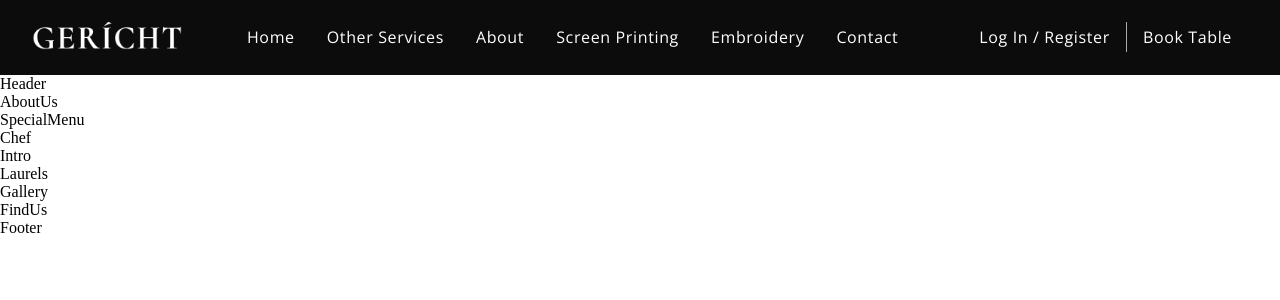
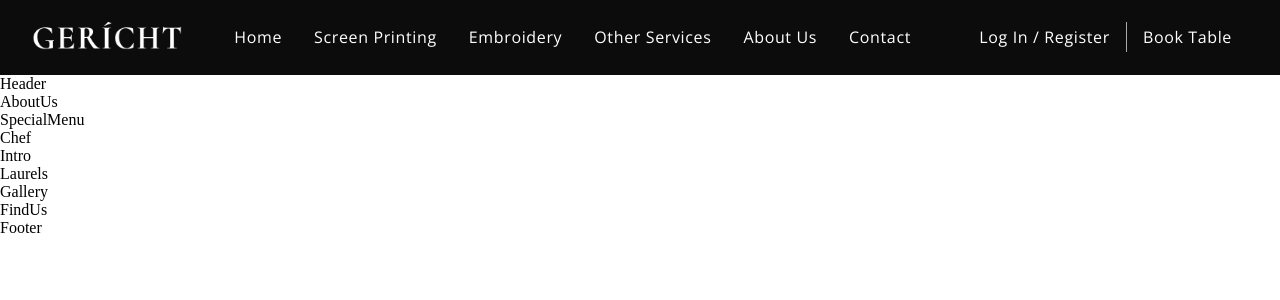
Before and after one commit to jdeltoro88/allstarsink.com, a React (Create React App) app in the folder allstarsink.com/: page / in a window 1280 px wide. Shown: the top 300 px of the page. Built offline with nearby package versions, Linux system fonts and the light colour scheme; a web font is replaced by a local one.

Commit message:
desktop menu updated

```diff
--- a/allstarsink.com/src/components/Navbar/Navbar.jsx
+++ b/allstarsink.com/src/components/Navbar/Navbar.jsx
@@ -18,16 +18,16 @@
         <a href="#home">Home</a>{" "}
       </li>
       <li className="p__opensans">
-        <a href="#home">Other services</a>{" "}
-      </li>
-      <li className="p__opensans">
-        <a href="#home">About</a>{" "}
-      </li>
-      <li className="p__opensans">
         <a href="#home">Screen Printing</a>{" "}
       </li>
       <li className="p__opensans">
-        <a href="#home">embroidery</a>{" "}
+        <a href="#home">Embroidery</a>{" "}
+      </li>
+      <li className="p__opensans">
+        <a href="#home">Other Services</a>{" "}
+      </li>
+      <li className="p__opensans">
+        <a href="#home">about us</a>{" "}
       </li>
       <li className="p__opensans">
         <a href="#home">Contact</a>{" "}
```
